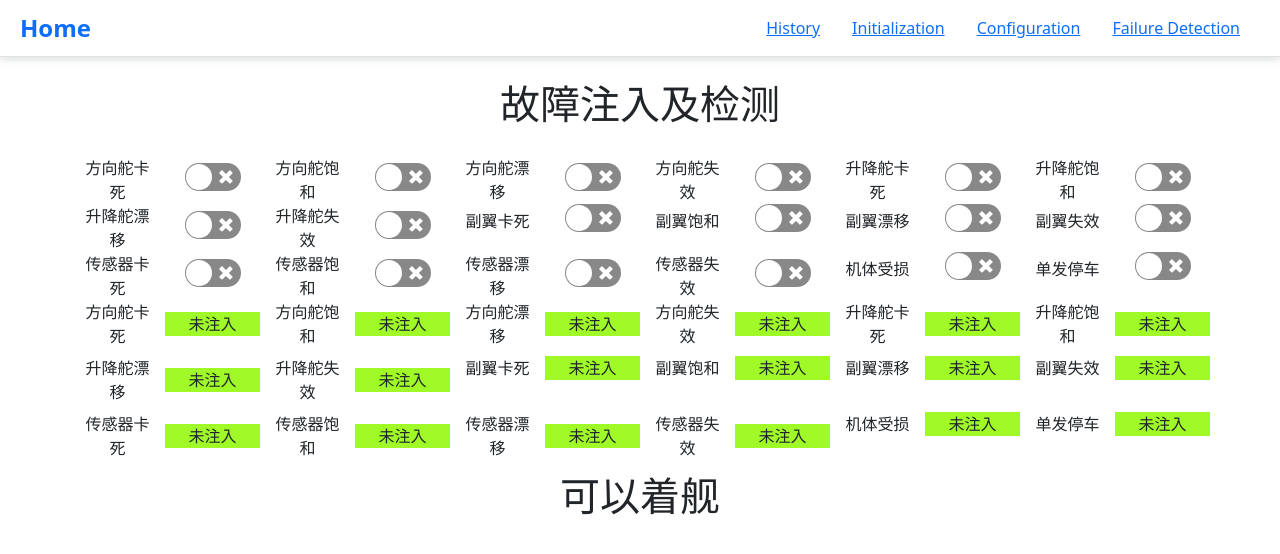
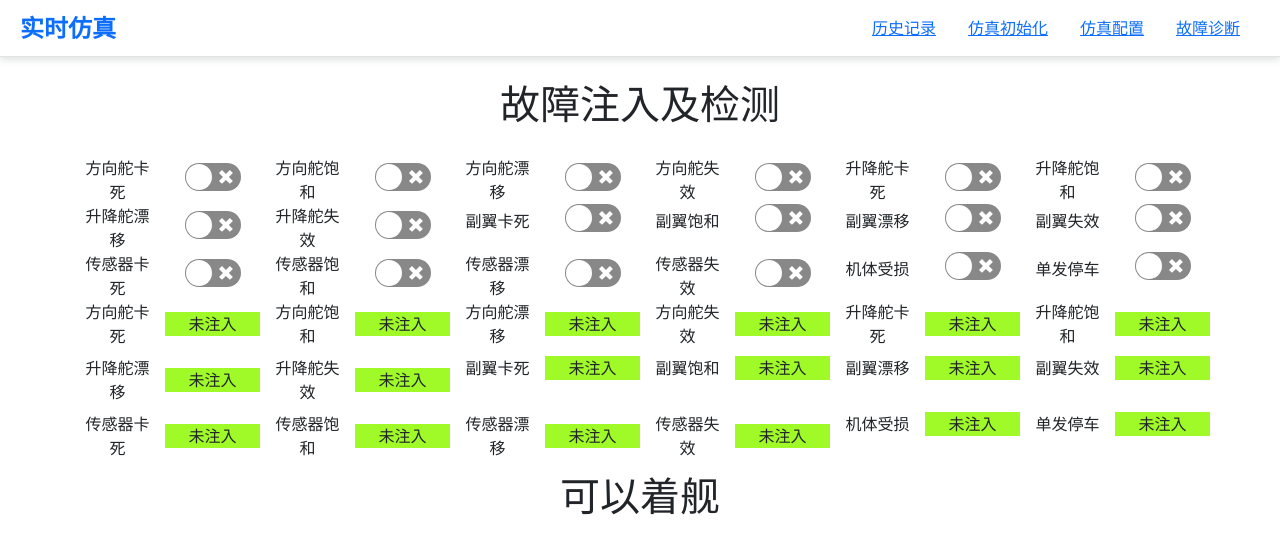
Before and after one commit to Tokinouta/Landing-frontend, a React (Create React App) app: page /failure in a window 1280 px wide. Shown: the top 554 px of the page. Built offline with nearby package versions, Linux system fonts and the light colour scheme.

Commit message:
Code cleaning & UI Adjustment Added state indicator

```diff
--- a/src/Components/ChartComponent.tsx
+++ b/src/Components/ChartComponent.tsx
@@ -55,6 +55,8 @@ export default class ChartComponent extends React.Component<
     );
   }
 }
+
+// IMPORTANT: MUST USE WITHIN A <div>
 export const ChartWithHook = forwardRef<ChartRef, ChartProps>((props, ref) => {
   const chartContainer = useRef<HTMLCanvasElement>(null);
   const [chartInstance, setChartInstance] = useState<Chart>(null);
@@ -90,18 +92,7 @@ export const ChartWithHook = forwardRef<ChartRef, ChartProps>((props, ref) => {
     },
   }));
 
-  // const onButtonClick = () => {
-  //   chartInstance.data.datasets[0].data.push(1);
-  //   chartInstance.data.labels.push('1');
-  //   chartInstance.update();
-  // };
-
-  return (
-    <div>
-      <canvas ref={chartContainer} />
-      {/* <button onClick={onButtonClick}>Randomize!</button> */}
-    </div>
-  );
+  return <canvas ref={chartContainer} />;
 });
 
 export type ChartRef = {
--- a/src/Components/ControlPanel.tsx
+++ b/src/Components/ControlPanel.tsx
@@ -10,6 +10,7 @@ interface MyState {
   newData: IndicatorProps;
   isStartDisabled: boolean;
   isResetDisabled: boolean;
+  simulationState: string;
 }
 
 export class ControlPanel extends React.Component<ChartPropsArray, MyState> {
@@ -24,6 +25,7 @@ export class ControlPanel extends React.Component<ChartPropsArray, MyState> {
       newData: props.newdata,
       isStartDisabled: true,
       isResetDisabled: true,
+      simulationState: '已停止',
     };
     this.chartrefs = [
       React.createRef<ChartRef>(),
@@ -31,21 +33,7 @@ export class ControlPanel extends React.Component<ChartPropsArray, MyState> {
       React.createRef<ChartRef>(),
       React.createRef<ChartRef>(),
     ];
-    // console.log(
-    //   this.state.chartConfig[1].data === this.state.chartConfig[0].data,
-    //   this.state.chartConfig[2].data === this.state.chartConfig[0].data,
-    //   this.state.chartConfig[3].data === this.state.chartConfig[0].data,
-    // );
   }
-  // forceUpdate() {
-  //   console.log(this.props.isConnectionReady);
-  // }
-
-  // componentDidUpdate() {
-  //   console.log(this.props.isConnectionReady);
-  //   this.setState({ isConnectionReady: this.props.isConnectionReady });
-  //   console.log(this.props.isConnectionReady);
-  // }
 
   updateCharts() {
     this.updateInternalCharts();
@@ -77,6 +65,7 @@ export class ControlPanel extends React.Component<ChartPropsArray, MyState> {
     this.setState({
       isResetDisabled: true,
       isStartDisabled: false,
+      simulationState: '已停止',
       newData: {
         data: {
           heading: 0,
@@ -91,7 +80,11 @@ export class ControlPanel extends React.Component<ChartPropsArray, MyState> {
   }
 
   async startSimulation() {
-    this.setState({ isResetDisabled: false, isStartDisabled: true });
+    this.setState({
+      isResetDisabled: false,
+      isStartDisabled: true,
+      simulationState: '仿真中',
+    });
     await fetch('https://localhost:5001/WeatherForecast/startSimulation');
   }
 
@@ -100,35 +93,9 @@ export class ControlPanel extends React.Component<ChartPropsArray, MyState> {
     console.log(this.state.isStartDisabled);
 
     return (
-      <div className="container-fluid" style={{ minHeight: '50vh' }}>
+      <div className="container-fluid" style={{ minHeight: '100vh' }}>
         <div className="row">
           <div className="col-3">
-            {/* <div className="row justify-content-center align-control-button">
-              <button
-                className="btn btn-primary"
-                onClick={() => {
-                  this.setState((prev, prop) => ({
-                    ra: prev.ra + 1,
-                  }));
-
-                  this.setState(null, () => {
-                    // this.state.chartConfig[0].data.datasets[0].data.push(1);
-                    // this.state.chartConfig[0].data.labels.push('0');
-                    // this.chartrefs[0].current?.updateChart();
-                    this.state.chartConfig.forEach((ele, ind) => {
-                      ele.data.datasets[0].data.push(1);
-                      ele.data.labels.push('0');
-                      this.chartrefs[ind].current?.update();
-                      // console.log(ind);
-                    });
-                    //
-                  });
-                  console.log(this.state.isStartDisabled);
-                }}
-              >
-                rararararara
-              </button>
-            </div> */}
             <div className="row justify-content-center align-control-button">
               <button
                 className="btn btn-primary"
@@ -147,14 +114,19 @@ export class ControlPanel extends React.Component<ChartPropsArray, MyState> {
                 停止仿真
               </button>
             </div>
+
+            <div className="row justify-content-center align-control-button">
+              仿真状态：{this.state.simulationState}
+            </div>
           </div>
-          {/* </div>
-        <div className="row"> */}
           <div className="col">
-            <div className="row row-cols-2" style={{ margin: '0 auto' }}>
+            <div
+              className="row row-cols-2"
+              style={{ margin: '0 auto', height: '42vh' }}
+            >
               {this.chartrefs.map((ref, ind) => {
                 return (
-                  <div className="col" key={ind}>
+                  <div className="col" key={ind} style={{ height: '100%' }}>
                     <ChartWithHook
                       data={this.state.chartConfig[ind].data}
                       type={this.state.chartConfig[ind].type}
--- a/src/Components/Header.tsx
+++ b/src/Components/Header.tsx
@@ -1,25 +1,26 @@
 import React from 'react';
 import { Link } from 'react-router-dom';
 import styles from './Header.module.css';
+import 'bootstrap/dist/css/bootstrap.min.css';
 
 export const Header = () => {
   return (
     <div className={styles.container}>
       <Link to="/" className={styles.links}>
-        Home
+        实时仿真
       </Link>
       <div className={styles['right-panel']}>
         <Link to="history" className={styles['right-panel-item']}>
-          History
+          历史记录
         </Link>
         <Link to="init" className={styles['right-panel-item']}>
-          Initialization
+          仿真初始化
         </Link>
         <Link to="config" className={styles['right-panel-item']}>
-          Configuration
+          仿真配置
         </Link>
         <Link to="failure" className={styles['right-panel-item']}>
-          Failure Detection
+          故障诊断
         </Link>
       </div>
     </div>
--- a/src/Components/Indicator.tsx
+++ b/src/Components/Indicator.tsx
@@ -26,7 +26,7 @@ export interface IndicatorProps {
 export const Example = (props: IndicatorProps) => {
   const [showBox] = useState<boolean>(false);
   return (
-    <div className="row row-col-3" style={{ height: '100%' }}>
+    <div className="row row-col-3" style={{ height: '50%' }}>
       <div className="col-4">
         <HeadingIndicator
           heading={props.data.heading}
```
Also changed, not shown: src/Components/Initialization.tsx (+1 -178 lines).
